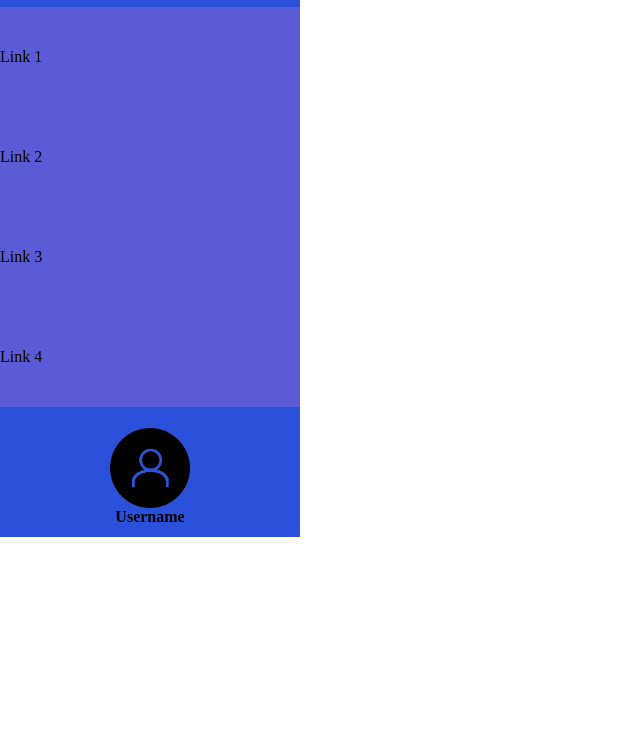
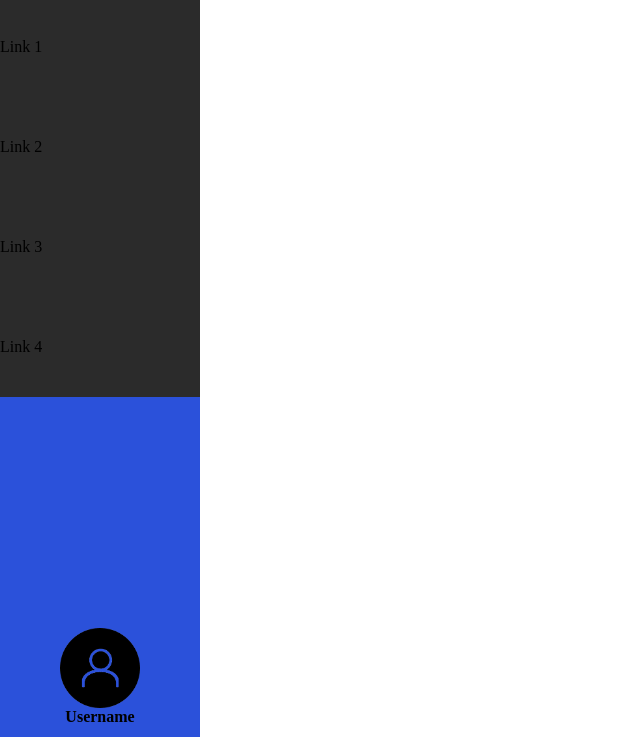
Before and after one commit to DenniXI/DevelHope-ex, a plain HTML site: page css_esercizi/Flexbox/start/index.html in a window 1280 px wide. Shown: the part 63-800 px from the top of the page, without its empty margins (0-640 px from the left). Drawn offline with Linux system fonts and the light colour scheme.

Commit message:
esercizio 4

```diff
--- a/css_esercizi/Flexbox/start/style.css
+++ b/css_esercizi/Flexbox/start/style.css
@@ -4,8 +4,8 @@ margin:0;
 
 .sidebar {
     background-color: rgb(43, 81, 218);
-    width: 300px;
-    height: 600px;
+    max-width: 200px;
+    height: 100vh;
     display: flex;
     flex-direction: column;
     justify-content: space-between;
@@ -31,18 +31,23 @@ h3{
     list-style-type: none;
     flex: 1;
     padding: 0;
-    width: 300px;
+    width: 200px;
     height: 400px;
 }
 
+.link{
+ flex:1;
+}
+
 li:hover {
-    background-color: aquamarine;
+    background-color: #2b2bb2;
+    transition: 0.3s;
 }
 
 li {
     text-decoration: none;
-    background-color: rgb(91, 91, 214);
-    width: 300px;
+    background-color: #2b2b2b;
+    width: 100%;
     height: 100px;
     display: flex;
     flex-direction: column;
```
